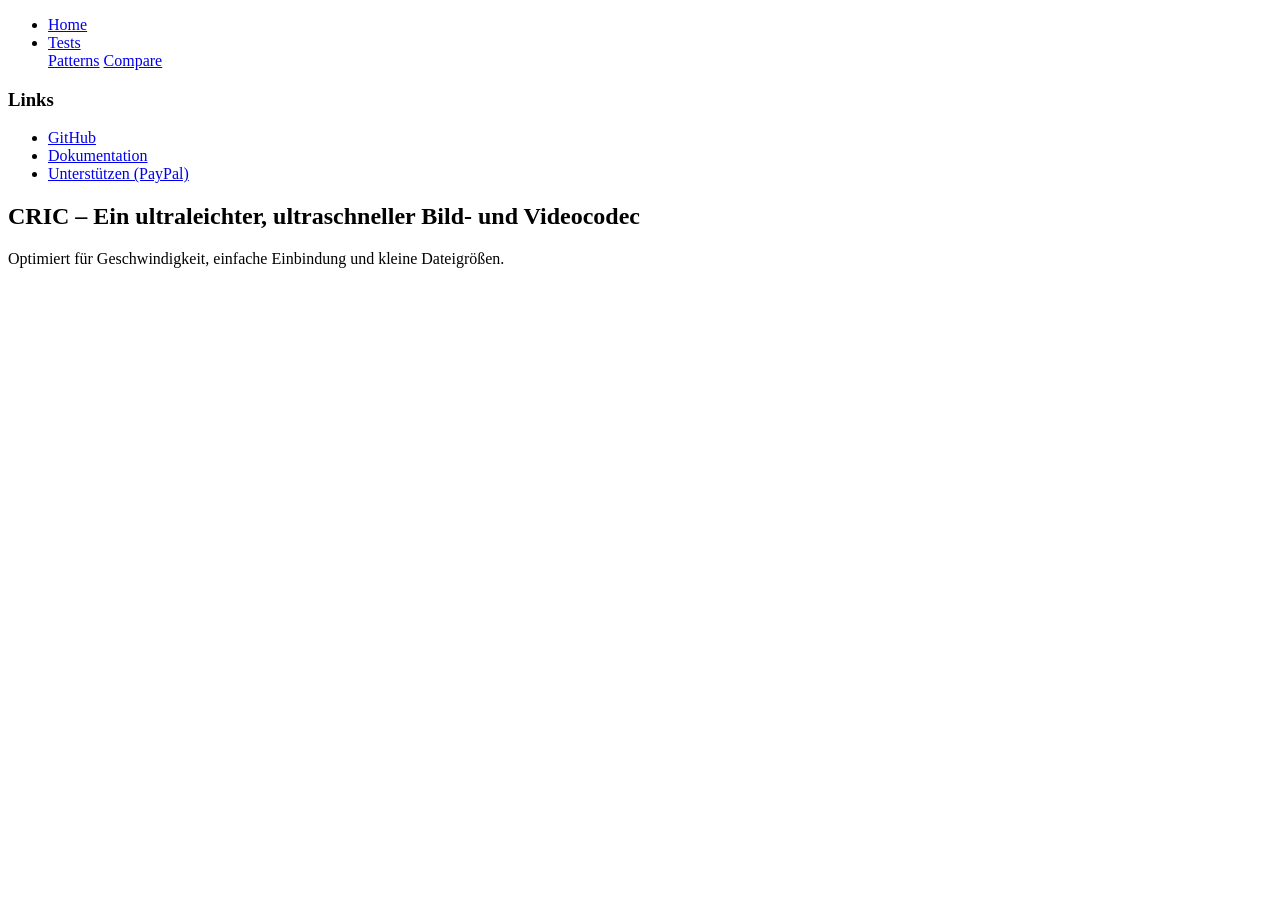
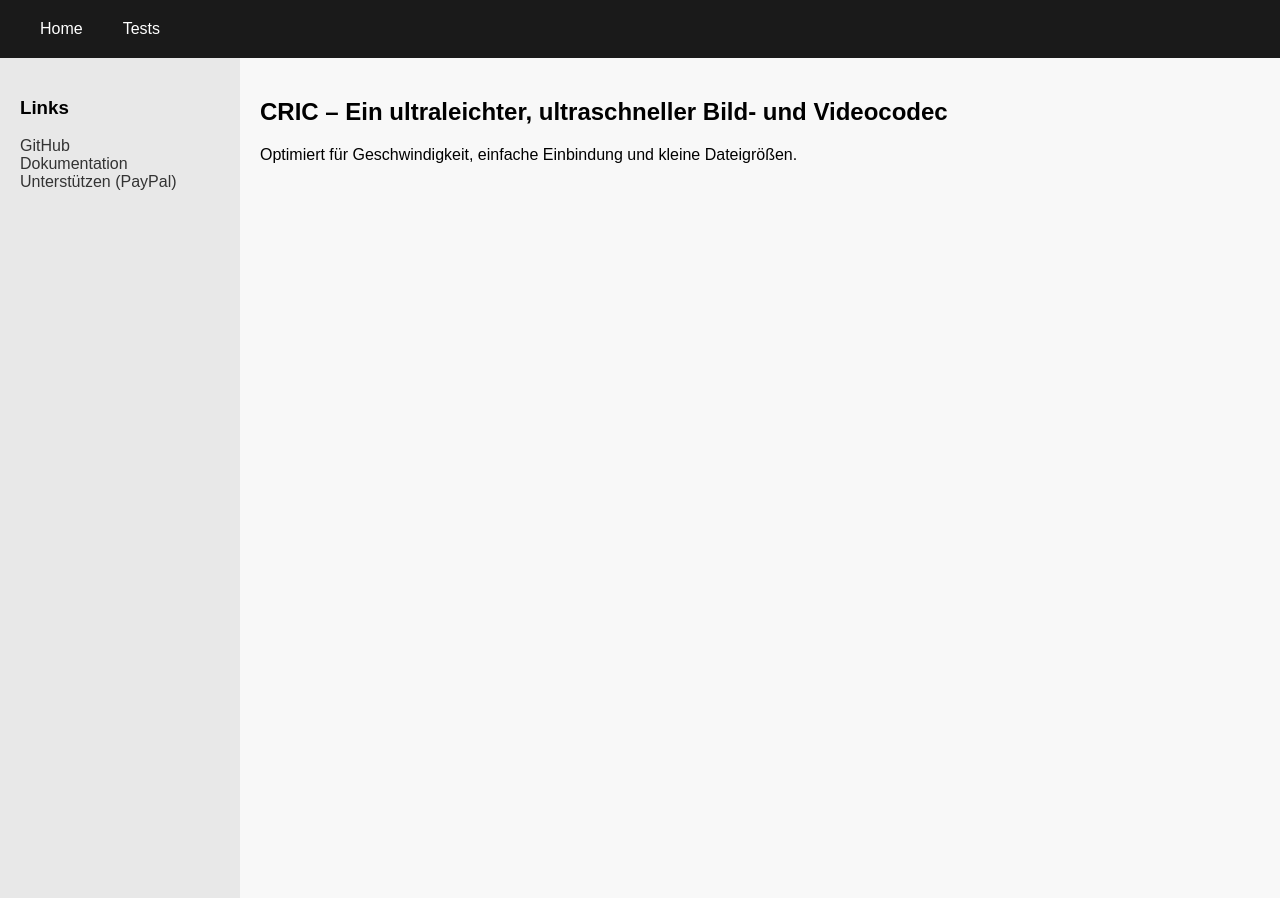
Before and after one commit to Stormyshome/cig-cgv-codec, a plain HTML site: page docs/index.html in a window 1280 px wide. Before the commit the page ends 800 px from the top, so only its background shows below. Drawn offline with Linux system fonts and the light colour scheme; the site is published under a folder, as on GitHub Pages, so addresses that start at the root find nothing.

Commit message:
hmpf a typo

```diff
--- a/docs/index.html
+++ b/docs/index.html
@@ -4,7 +4,7 @@
     <meta charset="UTF-8" />
     <meta name="viewport" content="width=device-width, initial-scale=1.0" />
     <title>CRIC Codec</title>
-    <link rel="stylesheet" href="/static/index.css" />
+    <link rel="stylesheet" href="static/index.css" />
 </head>
 <body>
     <header>
```
